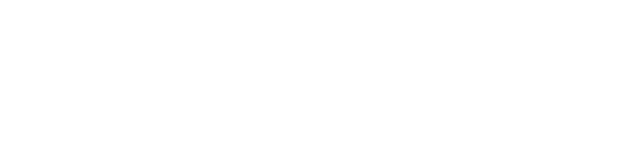
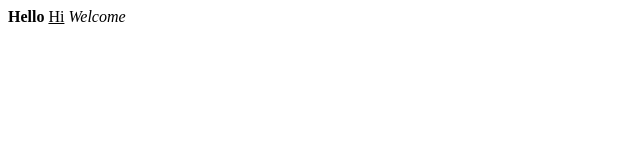
Before and after one commit to iamneo-production/fbbbceafaadaeccdffeecabfeedab, a website: page public/index.html in a window 1280 px wide. Shown: the whole page, without its empty margins (0-640 px from the left). Drawn offline with Linux system fonts and the light colour scheme.

Commit message:
Backup Commit

```diff
--- a/public/index.html
+++ b/public/index.html
@@ -1 +1,5 @@
-<html></html
+<html>
+<body>
+<p><b>Hello</b>
+<u>Hi</u>
+<i>Welcome</i>
```
